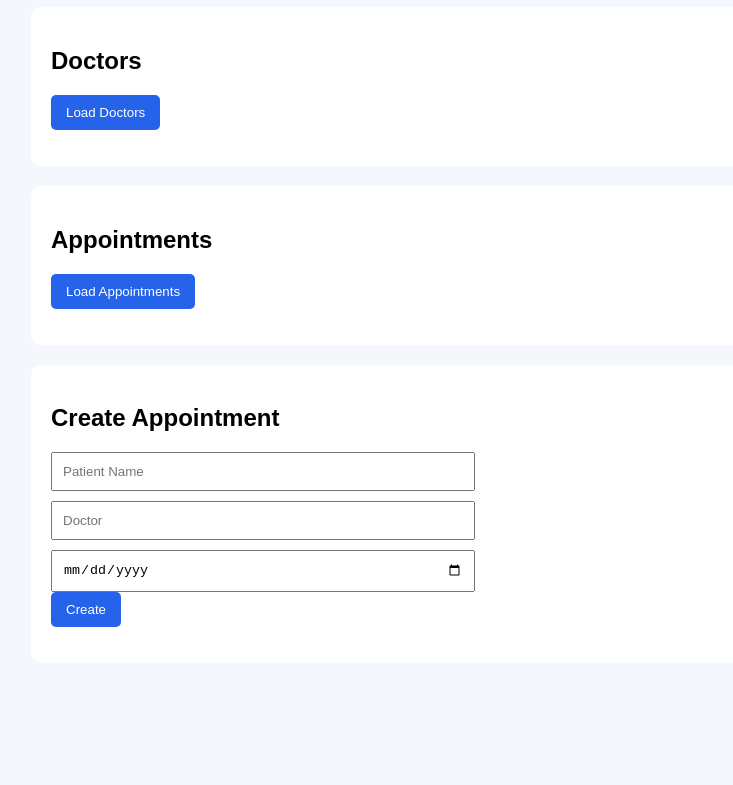
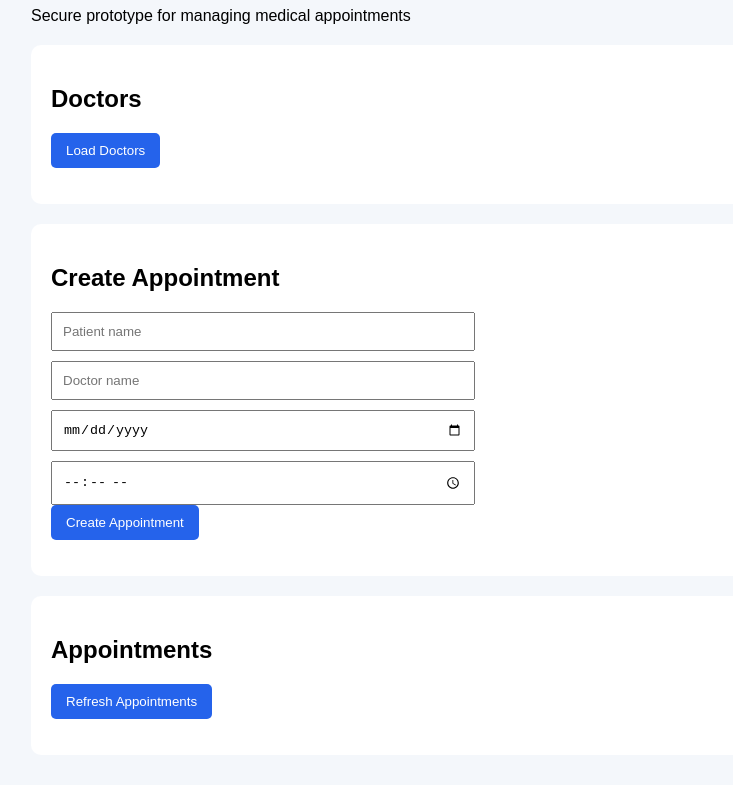
Before and after one commit to johannaperdijkk-ops/Sistema-medico, a website: page public/index.html in a window 1280 px wide. Shown: the part 103-888 px from the top of the page, without its empty margins (159-892 px from the left). Before the commit the page ends 800 px from the top, so only its background shows below. Drawn offline with Linux system fonts and the light colour scheme.

Commit message:
Update index.html

```diff
--- a/public/index.html
+++ b/public/index.html
@@ -7,33 +7,35 @@
   <link rel="stylesheet" href="styles.css"/>
 </head>
 <body>
+  <div class="container">
+    <header>
+      <h1>Medical Appointment System</h1>
+      <p>Secure prototype for managing medical appointments</p>
+    </header>
 
-  <div class="container">
-    <h1>Medical Appointment System</h1>
+    <section class="card">
+      <h2>Doctors</h2>
+      <button id="loadDoctorsBtn" type="button">Load Doctors</button>
+      <ul id="doctorList"></ul>
+    </section>
 
-    <div class="card">
-</html>
-      <h2>Doctors</h2>
-      <button onclick="loadDoctors()">Load Doctors</button>
-      <ul id="doctorList"></ul>
-    </div>
-
-    <div class="card">
-      <h2>Appointments</h2>
-      <button onclick="loadAppointments()">Load Appointments</button>
-      <ul id="appointmentList"></ul>
-    </div>
-
-    <div class="card">
+    <section class="card">
       <h2>Create Appointment</h2>
 
-      <input type="text" id="patient" placeholder="Patient Name"/>
-      <input type="text" id="doctor" placeholder="Doctor"/>
-      <input type="date" id="date"/>
-      <button onclick="createAppointment()">Create</button>
+      <input type="text" id="patient" placeholder="Patient name" />
+      <input type="text" id="doctor" placeholder="Doctor name" />
+      <input type="date" id="date" />
+      <input type="time" id="time" />
 
+      <button id="createAppointmentBtn" type="button">Create Appointment</button>
       <p id="message"></p>
-    </div>
+    </section>
+
+    <section class="card">
+      <h2>Appointments</h2>
+      <button id="refreshAppointmentsBtn" type="button">Refresh Appointments</button>
+      <ul id="appointmentList"></ul>
+    </section>
   </div>
 
   <script src="script.js"></script>
```
